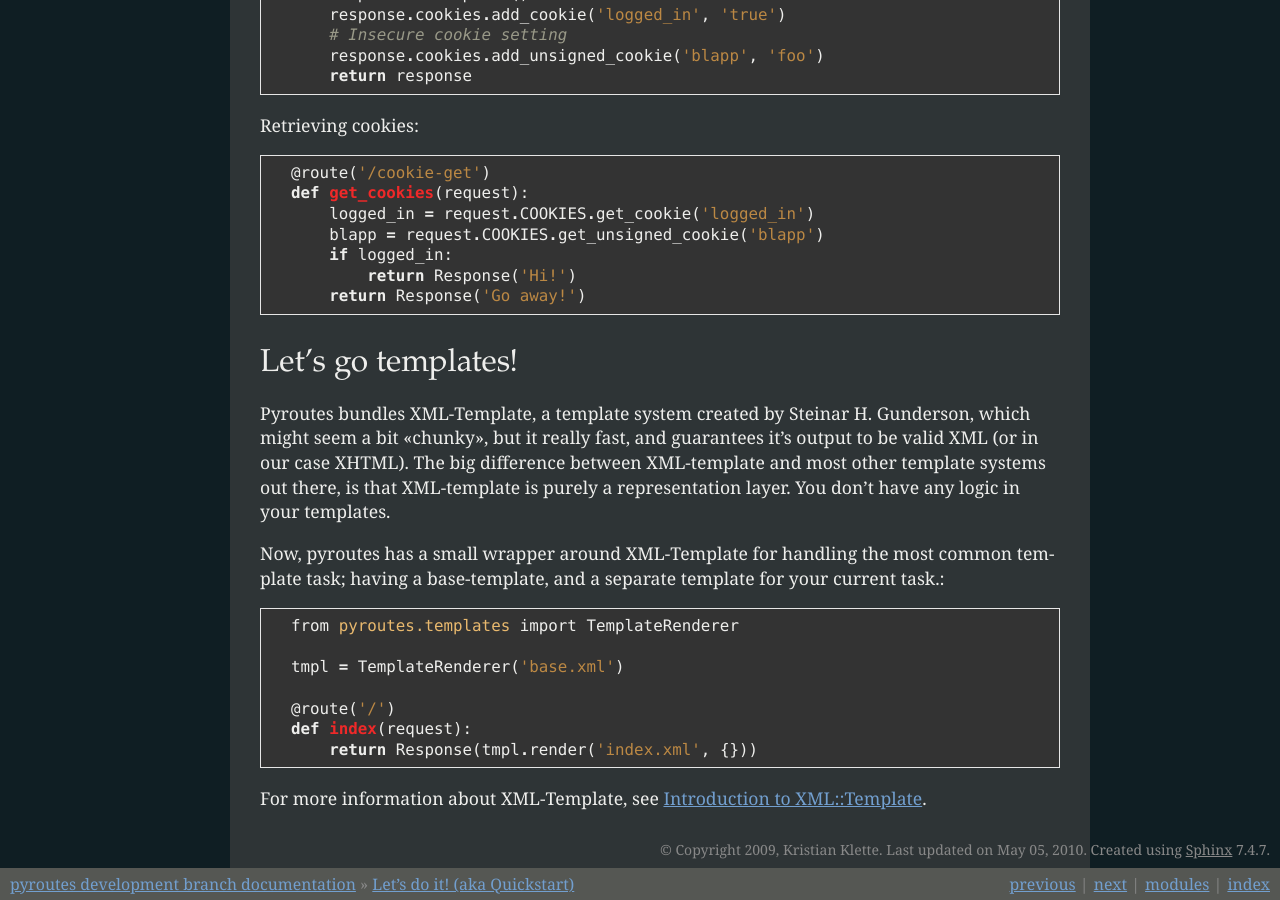
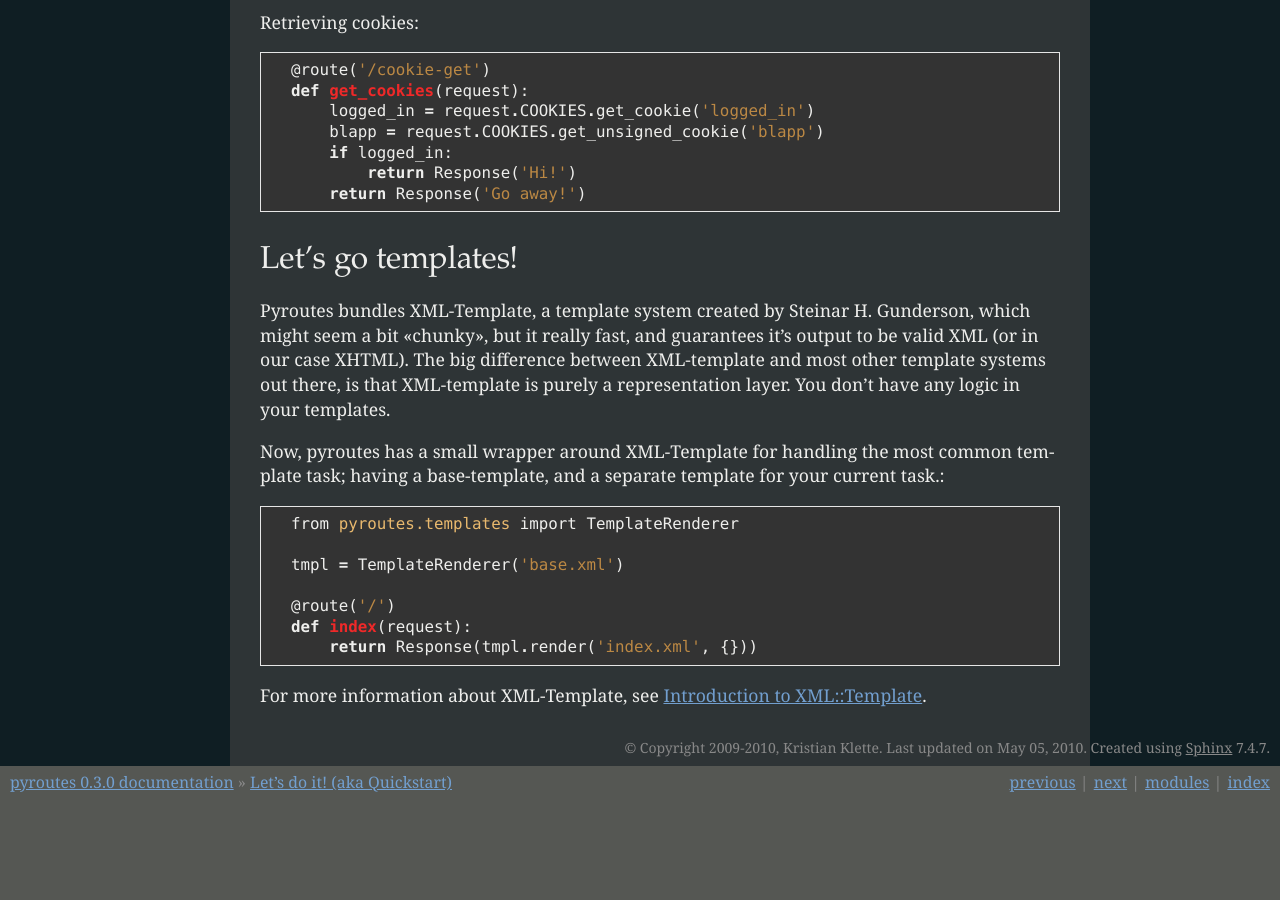
Before and after one commit to klette/pyroutes, a Sphinx documentation site: the page built from doc/usage.rst, in a window 1280 px wide and 900 px high, scrolled down 4481 px. Built offline with Sphinx 7.4.7, drawn with Linux system fonts in a browser that asks for light colours; after the commit the page ends 5279 px from its top, so only the background shows below that; some of the changed text lies outside the part shown.

Commit message:
Update docs for 0.3.0

```diff
--- a/doc/conf.py
+++ b/doc/conf.py
@@ -38,15 +38,15 @@ master_doc = 'index'
 
 # General substitutions.
 project = 'pyroutes'
-copyright = '2009, Kristian Klette'
+copyright = '2009-2010, Kristian Klette'
 
 # The default replacements for |version| and |release|, also used in various
 # other places throughout the built documents.
 #
 # The short X.Y version.
-version = 'development branch'
+version = '0.3.0'
 # The full version, including alpha/beta/rc tags.
-release = 'development branch'
+release = '0.3.0'
 
 # There are two options for replacing |today|: either, you set today to some
 # non-false value, then it is used:
--- a/doc/usage.rst
+++ b/doc/usage.rst
@@ -111,8 +111,6 @@ Now refresh the page with the error, and you'll get a lot more information to wo
 
 Using URLs as data
 ------------------
-
-.. warning:: This is only available in development version. 0.3.0 is not released yet.
 
 As of Pyroutes >= 0.3.0 using URLs as data for your handler really simple.
 Let's create an ``archive`` route as an example::
```
